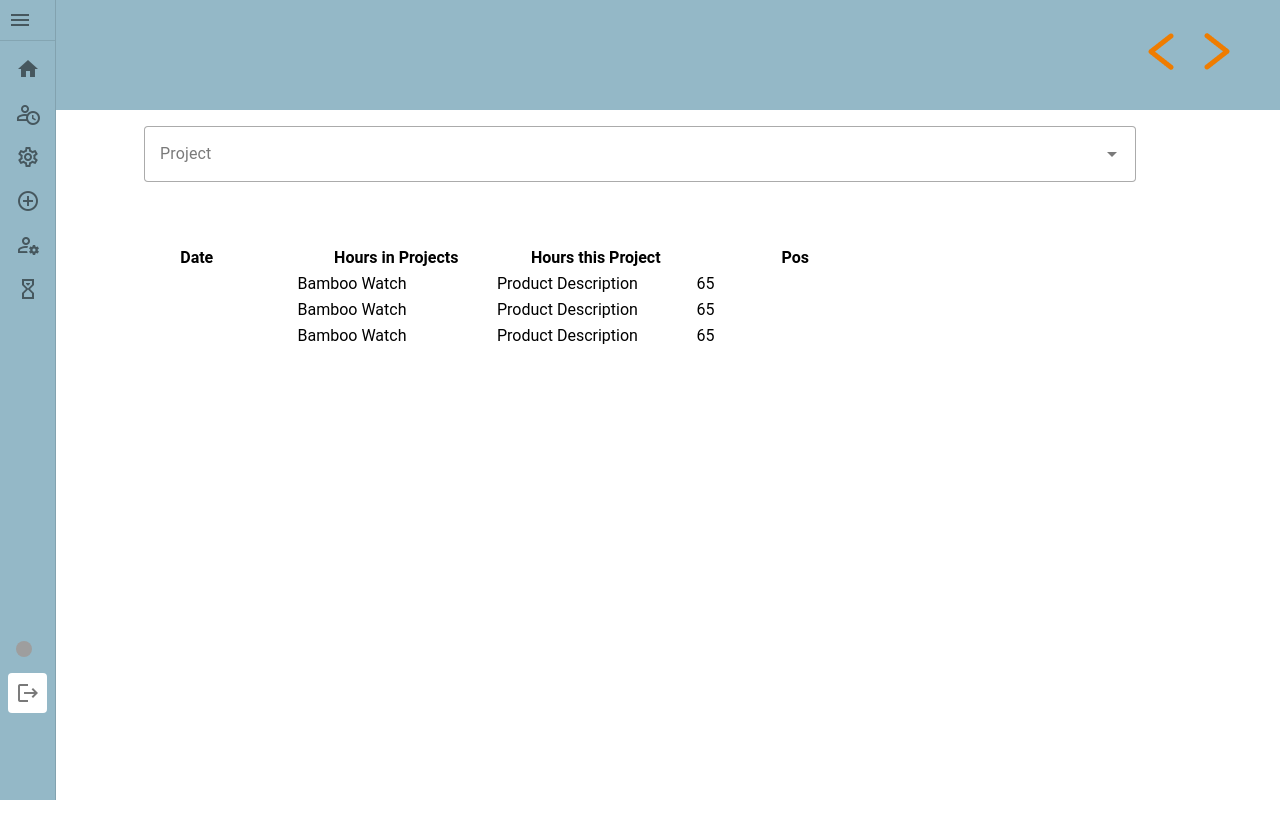
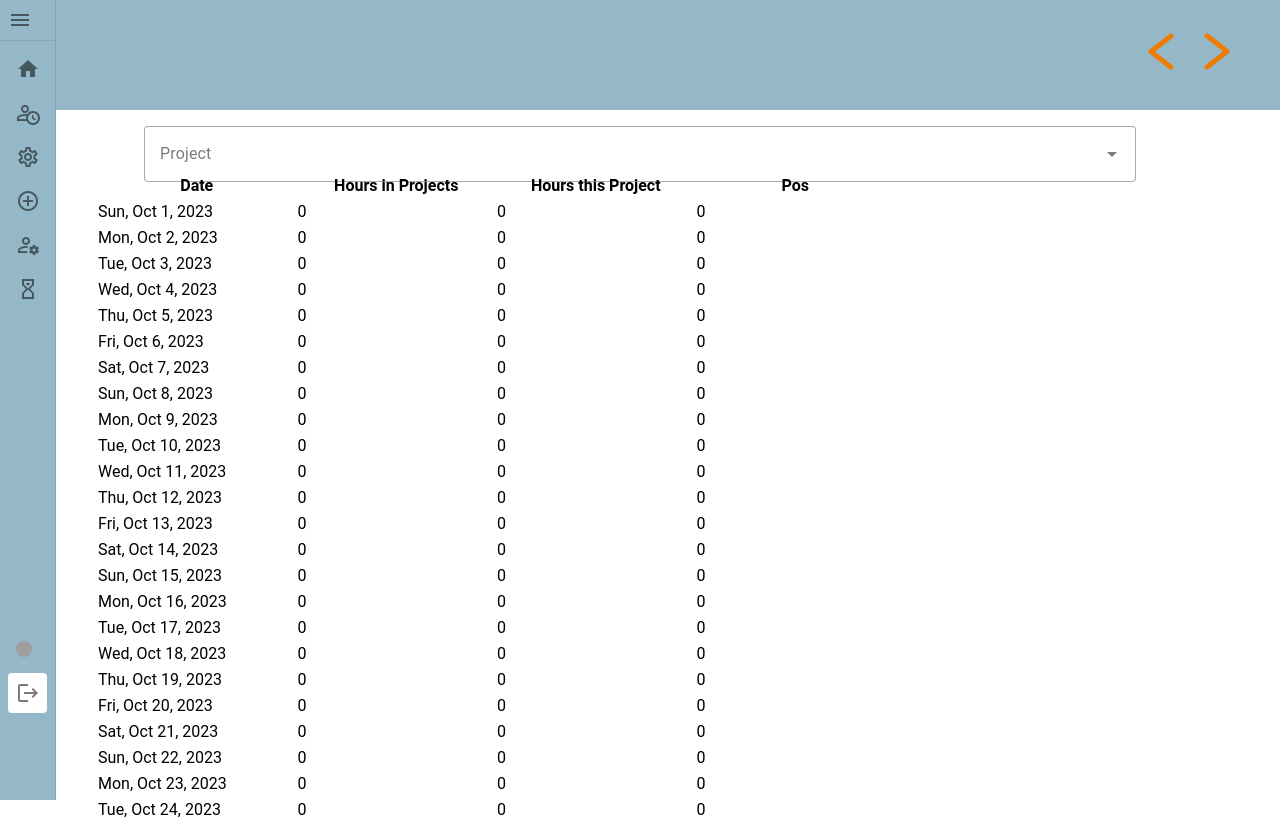
Before and after one commit to danGitRys/quanto-project, a Vue app in the folder frontend/quanto-front/: page /ManageProject in a window 1280 px wide. Shown: the top 819 px of the page. Built offline with nearby package versions, Linux system fonts and the light colour scheme; grey boxes are pictures that could not be loaded; what client-oauth2 would draw is missing.

Commit message:
PROJ-47 <Daten für das Datumfeld hinzugefügt>

```diff
--- a/frontend/quanto-front/package.json
+++ b/frontend/quanto-front/package.json
@@ -14,7 +14,7 @@
     "client-oauth2": "^4.3.3",
     "core-js": "^3.29.0",
     "pinia": "^2.0.0",
-    "primevue": "^3.40.1",
+    "primevue": "^3.41.1",
     "roboto-fontface": "*",
     "vue": "^3.3.8",
     "vue-router": "^4.0.0",
--- a/frontend/quanto-front/src/components/MitarbeiterTabelle.vue
+++ b/frontend/quanto-front/src/components/MitarbeiterTabelle.vue
@@ -1,7 +1,7 @@
 <template>
     <div class="container">
         <div class="card p-fluid">
-            <DataTable :value="products" editMode="cell" @cell-edit-complete="onCellEditComplete" :pt="{
+            <DataTable :value="displayedData" editMode="cell" @cell-edit-complete="onCellEditComplete" :pt="{
                 table: { style: 'min-width: 50rem' },
                 column: {
                     bodycell: ({ state }) => ({
@@ -12,16 +12,13 @@
                 <Column v-for="col of columns" :key="col.field" :field="col.field" :header="col.header" style="width: 25%">
                     <template #body="{ data, field }">
                         <span v-if="editingRow === data">Editing...</span>
-                        <span v-else>{{ field === 'price' ? formatCurrency(data[field]) : data[field] }}</span>
+                        <span v-else>
+                            {{ field === 'date' ? formatDate(data[field]) : data[field] }}
+                        </span>
                     </template>
-                    <template #editor="{ data, field }">
-                        <template v-if="field !== 'price'">
-                            <InputText v-model="data[field]" ref="inputField" @input="onInput" />
-                        </template>
-                        <template v-else>
-                            <InputNumber v-model="data[field]" mode="currency" currency="USD" locale="en-US"
-                                ref="inputField" @input="onInput" />
-                        </template>
+
+                    <template v-if="col.field !== 'date'" #editor="{ data, field }">
+                        <InputText v-model="data[field]" ref="inputField" @input="onInput" />
                     </template>
                 </Column>
             </DataTable>
@@ -30,18 +27,15 @@
 </template>
 
 <script>
-import { ProductService } from '@/service/ProductService';
 import InputText from 'primevue/inputtext';
-import InputNumber from 'primevue/inputnumber';
 
 export default {
     components: {
-        InputText,
-        InputNumber
+        InputText
     },
     data() {
         return {
-            products: null,
+            generatedData: [],
             columns: [
                 { field: 'date', header: 'Date' },
                 { field: 'hours_in_projects', header: 'Hours in Projects' },
@@ -52,48 +46,80 @@ export default {
         };
     },
     mounted() {
-        ProductService.getProductsMini().then((data) => {
-            this.products = data;
-        });
+        this.generateDatesForCurrentMonth();
+    },
+    computed: {
+        displayedData() {
+            return [...this.generatedData];
+        }
     },
     methods: {
         onCellEditComplete: function (event) {
             let { data, newValue, field } = event;
 
-            switch (field) {
-                case 'quantity':
-                case 'price':
-                    if (this.isPositiveInteger(newValue)) data[field] = newValue;
-                    else event.preventDefault();
-                    break;
+            if (data[field] !== newValue) {
+                switch (field) {
+                    case 'hours_in_projects':
+                    case 'hours_this_project':
+                        if (typeof newValue === 'string' && this.isPositiveInteger(newValue.trim())) {
+                            data[field] = newValue.trim();
+                        } else {
+                            event.preventDefault();
+                        }
+                        break;
 
-                default:
-                    if (newValue.trim().length > 0) data[field] = newValue;
-                    else event.preventDefault();
-                    break;
+                    default:
+                        if (typeof newValue === 'string' && newValue.trim().length > 0) {
+                            data[field] = newValue.trim();
+                        } else {
+                            event.preventDefault();
+                        }
+                        break;
+                }
+
+                this.editingRow = null;
             }
         },
+
         isPositiveInteger(val) {
             let str = String(val);
-
             str = str.trim();
-
             if (!str) {
                 return false;
             }
-
             str = str.replace(/^0+/, '') || '0';
             var n = Math.floor(Number(str));
-
             return n !== Infinity && String(n) === str && n >= 0;
         },
-        formatCurrency(value) {
-            return new Intl.NumberFormat('en-US', { style: 'currency', currency: 'USD' }).format(value);
+
+        onInput() {
+            const inputFieldValue = this.$refs.inputField?.$props?.value;
+            this.editingRow = inputFieldValue;
         },
-        onInput() {
-            if (this.$refs.inputField && this.$refs.inputField.$props) {
-                this.editingRow = this.$refs.inputField.$props.value;
+
+        daysInMonth(month, year) {
+            return new Date(year, month, 0).getDate();
+        },
+
+        generateDatesForCurrentMonth() {
+            let date = new Date();
+            let month = date.getMonth() + 1;
+            let year = date.getFullYear();
+            let daysInMonth = this.daysInMonth(month, year);
+
+            for (let day = 1; day <= daysInMonth; day++) {
+                this.generatedData.push({
+                    date: new Date(year, month - 1, day),
+                    hours_in_projects: 0,
+                    hours_this_project: 0,
+                    pos: 0
+                });
             }
+        },
+
+        formatDate(date) {
+            const options = { weekday: 'short', day: 'numeric', month: 'short', year: 'numeric' };
+            return new Intl.DateTimeFormat('en-US', options).format(date);
         }
     }
 };
@@ -104,9 +130,9 @@ export default {
     position: relative;
 }
 
-.p-datatable {
+.card {
     position: absolute;
-    bottom: 35em;
+    bottom: -6em;
     left: 6em;
 }
 </style>
```
Also changed, not shown: 1 other file (tests, documents, lock files or other folders).
